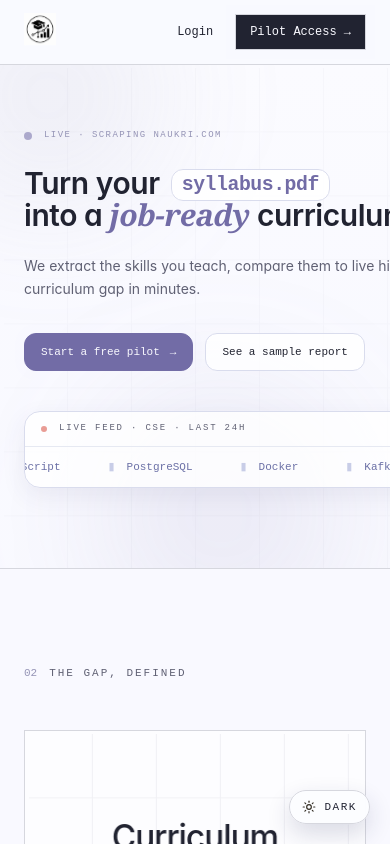
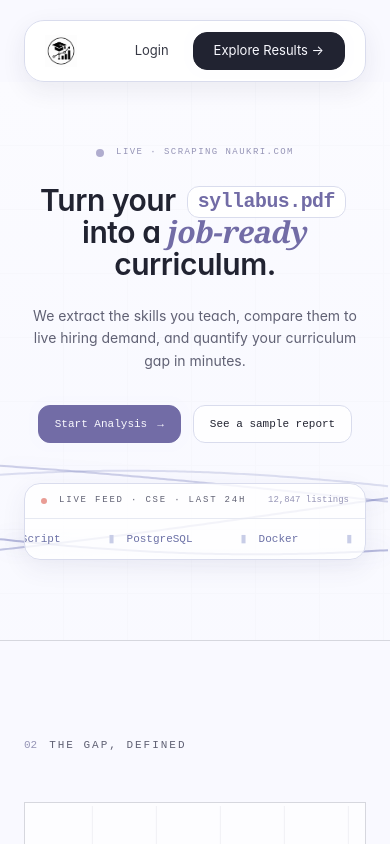
Before and after one commit to gadilkartanishka/employability-gap-mapper, a React (Vite) app in the folder frontend/: page / in a window 390 px wide. Shown: the top 844 px of the page. Built offline with nearby package versions, Linux system fonts and the light colour scheme.

Commit message:
feat(landing): polish navbar, hero waves, and section flow tweaks
Includes the smaller landing-page changes we iterated on (navbar style, hero line animation adjustments, section anchor updates, and dark-mode toggle removal).

```diff
--- a/frontend/src/components/site/CtaFooterSection.tsx
+++ b/frontend/src/components/site/CtaFooterSection.tsx
@@ -7,7 +7,7 @@ export function CtaFooterSection() {
   const { ref, inView } = useInViewOnce<HTMLElement>(0.2);
 
   return (
-    <section id="cta" ref={ref} className={`relative ${inView ? "motion-running" : "motion-paused"}`}>
+    <section id="reports" ref={ref} className={`relative ${inView ? "motion-running" : "motion-paused"}`}>
       <div className="absolute inset-0 grid-bg opacity-30 pointer-events-none drift-bg" />
       <div className="mx-auto max-w-[1400px] px-6 md:px-10 py-24 md:py-32 relative">
         <div className="max-w-3xl fade-up">
--- a/frontend/src/components/site/EvidenceSection.tsx
+++ b/frontend/src/components/site/EvidenceSection.tsx
@@ -8,7 +8,7 @@ export function EvidenceSection() {
   const { ref, inView } = useInViewOnce<HTMLElement>(0.2);
 
   return (
-    <section id="evidence" className={`relative hairline-b bg-secondary/40 overflow-hidden ${inView ? "motion-running" : "motion-paused"}`} ref={ref}>
+    <section id="results" className={`relative hairline-b bg-secondary/40 overflow-hidden ${inView ? "motion-running" : "motion-paused"}`} ref={ref}>
       <div
         className="absolute inset-0 pointer-events-none"
         style={{
@@ -21,8 +21,8 @@ export function EvidenceSection() {
 
       <div className="relative z-10 mx-auto max-w-[1400px] px-6 md:px-10 py-24 md:py-32 grid lg:grid-cols-12 gap-14 items-center">
         {/* left — front-facing report card */}
-        <div className={`lg:col-span-5 relative h-[440px] md:h-[520px] flex items-center justify-center ${inView ? "pop-left" : "pre-reveal"}`}>
-          <div className="relative z-10 w-[290px] h-[380px] hairline bg-card shadow-[0_18px_35px_rgba(65,70,110,0.10)] hover-tilt float-soft">
+        <div className={`lg:col-span-5 relative h-[380px] md:h-[450px] flex items-center justify-center ${inView ? "pop-left" : "pre-reveal"}`}>
+          <div className="relative z-10 w-[240px] h-[320px] hairline bg-card shadow-[0_18px_35px_rgba(65,70,110,0.10)] hover-tilt float-soft">
             <div className="p-5 h-full flex flex-col">
               <div className="flex items-center justify-between mb-4">
                 <div className="w-2 h-2 bg-deep-sage" />
--- a/frontend/src/components/site/HeroSection.tsx
+++ b/frontend/src/components/site/HeroSection.tsx
@@ -1,4 +1,4 @@
-import { useState } from "react";
+import { useEffect, useRef } from "react";
 import { useInViewOnce } from "@/hooks/useInViewOnce";
 
 const LIVE_SKILLS = [
@@ -7,19 +7,94 @@ const LIVE_SKILLS = [
   "Snowflake", "Rust", "gRPC", "Airflow", "Tailwind", "Spark",
 ];
 
-export function HeroSection() {
-  const [imageMissing, setImageMissing] = useState(false);
+export function HeroSection({ onStartAnalysis }: { onStartAnalysis?: () => void }) {
+  const canvasRef = useRef<HTMLCanvasElement | null>(null);
   const { ref, inView } = useInViewOnce<HTMLElement>(0.35);
 
+  useEffect(() => {
+    const canvas = canvasRef.current;
+    if (!canvas || !inView) return;
+    const ctx = canvas.getContext("2d");
+    if (!ctx) return;
+
+    let raf = 0;
+    let t = 0;
+
+    const prefersReduced = window.matchMedia("(prefers-reduced-motion: reduce)").matches;
+
+    const resize = () => {
+      const dpr = window.devicePixelRatio || 1;
+      const rect = canvas.getBoundingClientRect();
+      canvas.width = Math.max(1, Math.floor(rect.width * dpr));
+      canvas.height = Math.max(1, Math.floor(rect.height * dpr));
+      ctx.setTransform(dpr, 0, 0, dpr, 0, 0);
+    };
+
+    const getColor = (name: string, alpha: number) => {
+      const raw = getComputedStyle(document.documentElement).getPropertyValue(name).trim();
+      if (!raw) return `rgba(102,110,180,${alpha})`;
+      const tmp = document.createElement("div");
+      tmp.style.position = "absolute";
+      tmp.style.opacity = "0";
+      tmp.style.pointerEvents = "none";
+      tmp.style.color = `oklch(${raw})`;
+      document.body.appendChild(tmp);
+      const rgb = getComputedStyle(tmp).color;
+      document.body.removeChild(tmp);
+      const m = rgb.match(/rgb\\((\\d+),\\s*(\\d+),\\s*(\\d+)\\)/);
+      if (!m) return `rgba(102,110,180,${alpha})`;
+      return `rgba(${m[1]}, ${m[2]}, ${m[3]}, ${alpha})`;
+    };
+
+    const waves = [
+      { amp: 44, freq: 0.0032, speed: 0.0018, offset: 0, color: getColor("--primary", 0.45) },
+      { amp: 58, freq: 0.0024, speed: 0.0022, offset: Math.PI / 2, color: getColor("--sage", 0.38) },
+      { amp: 36, freq: 0.0039, speed: 0.0027, offset: Math.PI, color: getColor("--foreground", 0.2) },
+      { amp: 52, freq: 0.002, speed: 0.0014, offset: Math.PI * 1.5, color: getColor("--deep-sage", 0.3) },
+    ];
+
+    const draw = () => {
+      const w = canvas.clientWidth;
+      const h = canvas.clientHeight;
+      ctx.clearRect(0, 0, w, h);
+      t += prefersReduced ? 0.2 : 1;
+
+      for (const wave of waves) {
+        ctx.beginPath();
+        for (let x = 0; x <= w; x += 4) {
+          const y =
+            h * 0.74 +
+            Math.sin(x * wave.freq + t * wave.speed + wave.offset) * wave.amp +
+            Math.sin(x * (wave.freq * 0.48) + t * (wave.speed * 1.5)) * (wave.amp * 0.35);
+          if (x === 0) ctx.moveTo(x, y);
+          else ctx.lineTo(x, y);
+        }
+        ctx.strokeStyle = wave.color;
+        ctx.lineWidth = 2;
+        ctx.shadowBlur = 20;
+        ctx.shadowColor = wave.color;
+        ctx.stroke();
+      }
+      ctx.shadowBlur = 0;
+      raf = window.requestAnimationFrame(draw);
+    };
+
+    resize();
+    draw();
+    window.addEventListener("resize", resize);
+    return () => {
+      window.removeEventListener("resize", resize);
+      window.cancelAnimationFrame(raf);
+    };
+  }, [inView]);
+
   return (
-    <section ref={ref} className={`relative hairline-b overflow-hidden bg-gradient-to-b from-[#fbfbff] via-background to-background dark:bg-none dark:bg-background ${inView ? "motion-running" : "motion-paused"}`}>
-      <div className="absolute inset-0 grid-bg opacity-[0.12] pointer-events-none drift-bg" />
-      <div className="absolute -top-20 -left-16 h-56 w-56 rounded-full bg-sage/12 blur-3xl pointer-events-none float-soft" />
-      <div className="absolute -bottom-20 right-10 h-64 w-64 rounded-full bg-primary/10 blur-3xl pointer-events-none float-soft-delay" />
-      <div className="mx-auto max-w-[1380px] px-6 md:px-10 pt-16 pb-20 md:pt-20 md:pb-24 grid lg:grid-cols-12 gap-10 items-center relative">
-        {/* LEFT */}
-        <div className="lg:col-span-7 fade-up">
-          <div className="flex items-center gap-3 mb-6">
+    <section id="overview" ref={ref} className={`relative hairline-b overflow-hidden bg-gradient-to-b from-[#fbfbff] via-background to-background ${inView ? "motion-running" : "motion-paused"}`}>
+      <canvas ref={canvasRef} className="absolute inset-0 h-full w-full pointer-events-none" aria-hidden="true" />
+      <div className="absolute inset-0 grid-bg opacity-[0.08] pointer-events-none" />
+      <div className="mx-auto max-w-[980px] px-6 md:px-10 pt-16 pb-20 md:pt-20 md:pb-24 relative text-center">
+        <div className="fade-up">
+          <div className="flex items-center justify-center gap-3 mb-6">
             <span className="w-2 h-2 rounded-full bg-deep-sage animate-pulse" />
             <span className="font-mono text-[9px] tracking-[0.16em] uppercase text-sage">
               Live · scraping naukri.com
@@ -36,17 +111,22 @@ export function HeroSection() {
             <span className="italic font-serif text-deep-sage">job-ready</span> curriculum.
           </h1>
 
-          <p className="mt-6 max-w-xl text-[14px] md:text-[15px] leading-relaxed text-muted-foreground">
+          <p className="mt-6 max-w-xl mx-auto text-[14px] md:text-[15px] leading-relaxed text-muted-foreground">
             We extract the skills you teach, compare them to live hiring demand,
             and quantify your curriculum gap in minutes.
           </p>
 
-          <div className="mt-8 flex flex-wrap items-center gap-3">
+          <div className="mt-8 flex flex-wrap items-center justify-center gap-3">
             <a
-              href="#cta"
+              href="#analysis"
+              onClick={(e) => {
+                if (!onStartAnalysis) return;
+                e.preventDefault();
+                onStartAnalysis();
+              }}
               className="group inline-flex items-center gap-2.5 rounded-xl bg-deep-sage text-background font-mono text-[11px] px-4 py-2.5 border border-deep-sage shadow-[0_6px_16px_rgba(71,110,102,0.22)] hover:brightness-95 transition-all hover-lift glow-pulse"
             >
-              Start a free pilot
+              Start Analysis
               <span className="transition-transform group-hover:translate-x-1">→</span>
             </a>
             <a
@@ -58,7 +138,7 @@ export function HeroSection() {
           </div>
 
           {/* live ticker */}
-          <div className="mt-10 border border-[#d9dced] bg-white/80 rounded-2xl max-w-[760px] shadow-[0_8px_24px_rgba(60,62,120,0.08)] hover-lift">
+          <div className="mt-10 border border-[#d9dced] bg-white/80 rounded-2xl max-w-[760px] mx-auto shadow-[0_8px_24px_rgba(60,62,120,0.08)] hover-lift">
             <div className="flex items-center gap-3 px-4 py-2.5 border-b border-[#e6e9f2]">
               <span className="w-1.5 h-1.5 rounded-full bg-destructive animate-pulse" />
               <span className="font-mono text-[9px] tracking-[0.2em] uppercase text-muted-foreground">
@@ -82,21 +162,6 @@ export function HeroSection() {
             </div>
           </div>
         </div>
-
-        {/* RIGHT */}
-        {!imageMissing && (
-          <div className="hidden lg:flex lg:col-span-5 justify-end items-center">
-            <div className="w-full max-w-[900px]">
-              <img
-                src="/hero-illustration.png"
-                alt="Employability Gap Mapper dashboard illustration"
-                className="block w-full h-auto drop-shadow-[0_24px_30px_rgba(88,90,160,0.18)] saturate-[0.92] contrast-[0.96]"
-                loading="eager"
-                onError={() => setImageMissing(true)}
-              />
-            </div>
-          </div>
-        )}
       </div>
     </section>
   );
--- a/frontend/src/components/site/SiteHeader.tsx
+++ b/frontend/src/components/site/SiteHeader.tsx
@@ -1,26 +1,38 @@
-export function SiteHeader() {
+export function SiteHeader({ onStartAnalysis }: { onStartAnalysis?: () => void }) {
   return (
-    <header className="sticky top-0 z-50 backdrop-blur-md bg-background/80 hairline-b fade-in">
-      <div className="mx-auto max-w-[1400px] px-6 md:px-10 h-16 relative flex items-center justify-between gap-6">
+    <header className="sticky top-0 z-50 pt-5 fade-in">
+      <div className="mx-auto max-w-[1400px] px-6 md:px-10">
+        <div className="h-[62px] relative flex items-center justify-between gap-6 rounded-[20px] px-5 md:px-6 bg-white/88 backdrop-blur-sm border border-[#d9dced] shadow-[0_8px_24px_rgba(39,44,82,0.08)]">
         <a href="/" className="flex items-center gap-2.5 hover-lift">
-          <img src="/logo.png" alt="GapMapper logo" className="h-8 w-8 object-contain logo-bob" />
+          <img src="/logo.png" alt="GapMapper logo" className="h-8 w-8 object-contain" />
         </a>
 
-        <nav className="hidden md:flex items-center justify-center gap-8 font-mono text-[12px] text-muted-foreground absolute left-1/2 -translate-x-1/2">
-          <a href="#logic" className="hover:text-ink transition-colors hover-lift">01 · Logic</a>
-          <a href="#features" className="hover:text-ink transition-colors hover-lift">02 · Engine</a>
-          <a href="#evidence" className="hover:text-ink transition-colors hover-lift">03 · Evidence</a>
-          <a href="#personas" className="hover:text-ink transition-colors hover-lift">04 · Personas</a>
+        <nav className="hidden md:flex items-center justify-center gap-9 font-medium text-[13px] text-ink/85 absolute left-1/2 -translate-x-1/2">
+          <a href="#overview" className="hover:text-ink transition-colors">Overview</a>
+          <a href="#logic" className="hover:text-ink transition-colors">Logic</a>
+          <a href="#results" className="hover:text-ink transition-colors">Results</a>
+          <a href="#reports" className="hover:text-ink transition-colors">Reports</a>
         </nav>
 
         <div className="flex items-center gap-2 justify-self-end">
-          <button className="font-mono text-[12px] px-3.5 py-2 text-ink hover:text-deep-sage transition-colors hover-lift">
+          <button className="text-[13px] px-4 py-2 text-ink/90 hover:text-ink transition-colors">
             Login
           </button>
-          <button className="font-mono text-[12px] px-3.5 py-2 bg-ink text-background hairline border-ink hover:bg-deep-sage hover:border-deep-sage transition-colors hover-lift glow-pulse">
-            Pilot Access →
-          </button>
+          {onStartAnalysis ? (
+            <button
+              type="button"
+              onClick={onStartAnalysis}
+              className="text-[13px] px-5 py-2 rounded-[14px] bg-ink text-background border border-ink hover:bg-deep-sage hover:border-deep-sage transition-colors glow-pulse"
+            >
+              Start Analysis →
+            </button>
+          ) : (
+            <a href="#logic" className="text-[13px] px-5 py-2 rounded-[14px] bg-ink text-background border border-ink hover:bg-deep-sage hover:border-deep-sage transition-colors glow-pulse">
+              Explore Results →
+            </a>
+          )}
         </div>
+      </div>
       </div>
     </header>
   );
--- a/frontend/src/components/site/ThemeToggle.tsx
+++ /dev/null
@@ -1,38 +0,0 @@
-import { useEffect, useState } from "react";
-import { Sun } from "lucide-react";
-
-const THEME_KEY = "egm-theme";
-
-type ThemeMode = "light" | "dark";
-
-export function ThemeToggle() {
-  const [theme, setTheme] = useState<ThemeMode>("light");
-
-  useEffect(() => {
-    const stored = localStorage.getItem(THEME_KEY) as ThemeMode | null;
-    const initial: ThemeMode =
-      stored ?? (window.matchMedia("(prefers-color-scheme: dark)").matches ? "dark" : "light");
-
-    setTheme(initial);
-    document.documentElement.classList.toggle("dark", initial === "dark");
-  }, []);
-
-  const toggleTheme = () => {
-    const next: ThemeMode = theme === "dark" ? "light" : "dark";
-    setTheme(next);
-    document.documentElement.classList.toggle("dark", next === "dark");
-    localStorage.setItem(THEME_KEY, next);
-  };
-
-  return (
-    <button
-      type="button"
-      onClick={toggleTheme}
-      aria-label="Toggle dark mode"
-      className="fixed right-5 bottom-5 z-[90] inline-flex items-center gap-2 rounded-full border border-border bg-card/90 px-3 py-2 text-[11px] font-mono tracking-[0.14em] uppercase text-ink shadow-[0_10px_24px_rgba(34,38,84,0.16)] backdrop-blur-sm transition hover:bg-card"
-    >
-      <Sun size={14} className="text-accent-foreground" />
-      <span>{theme === "dark" ? "light" : "dark"}</span>
-    </button>
-  );
-}
--- a/frontend/src/routes/index.tsx
+++ b/frontend/src/routes/index.tsx
@@ -6,7 +6,6 @@ import { FeatureGridSection } from "@/components/site/FeatureGridSection";
 import { EvidenceSection } from "@/components/site/EvidenceSection";
 import { PersonasSection } from "@/components/site/PersonasSection";
 import { CtaFooterSection } from "@/components/site/CtaFooterSection";
-import { ThemeToggle } from "@/components/site/ThemeToggle";
 
 export const Route = createFileRoute("/")({
   component: Index,
@@ -37,7 +36,6 @@ function Index() {
       <EvidenceSection />
       <PersonasSection />
       <CtaFooterSection />
-      <ThemeToggle />
     </main>
   );
 }
```
Also changed, not shown: frontend/src/styles.css (+0 -28 lines).
